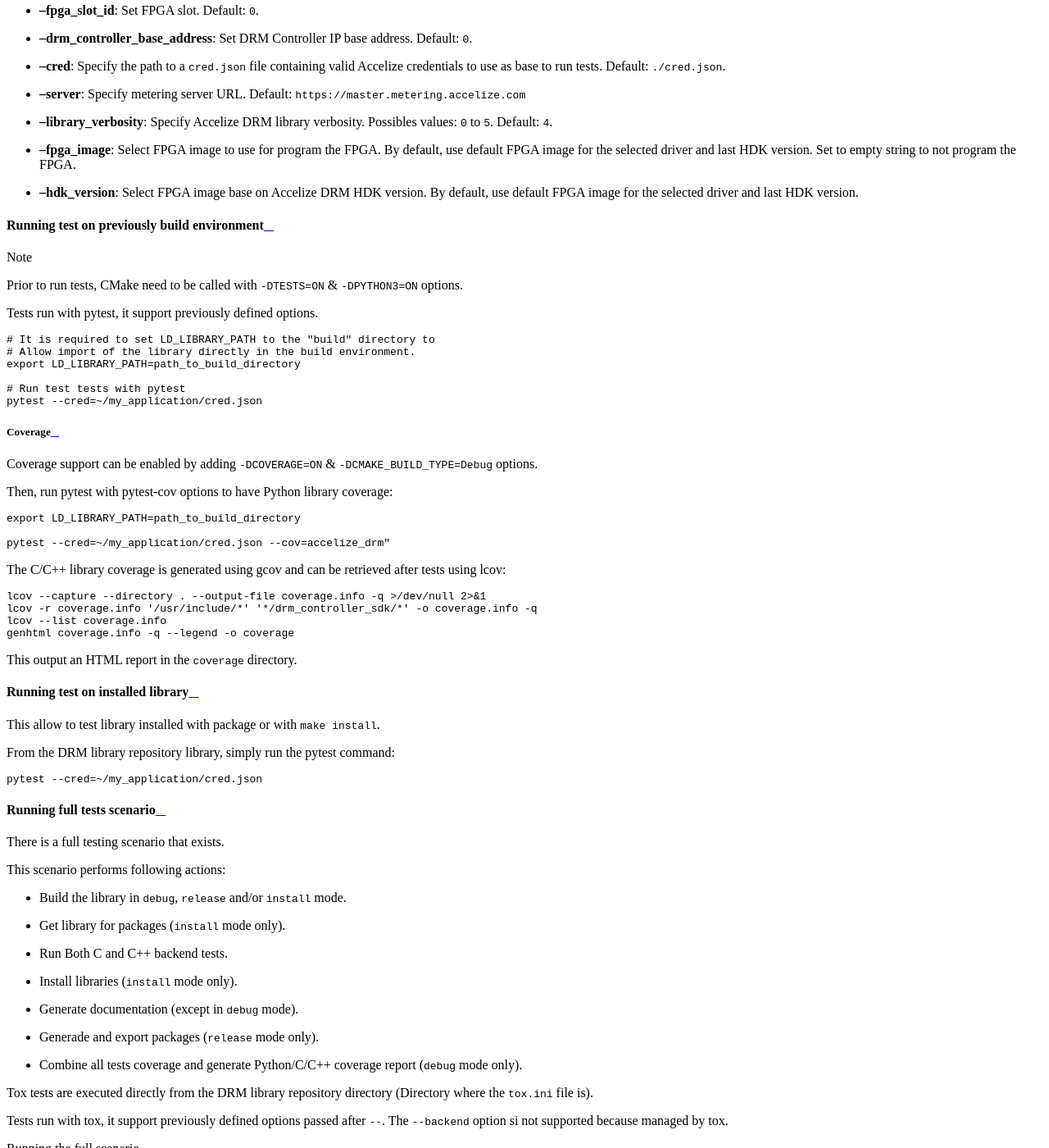
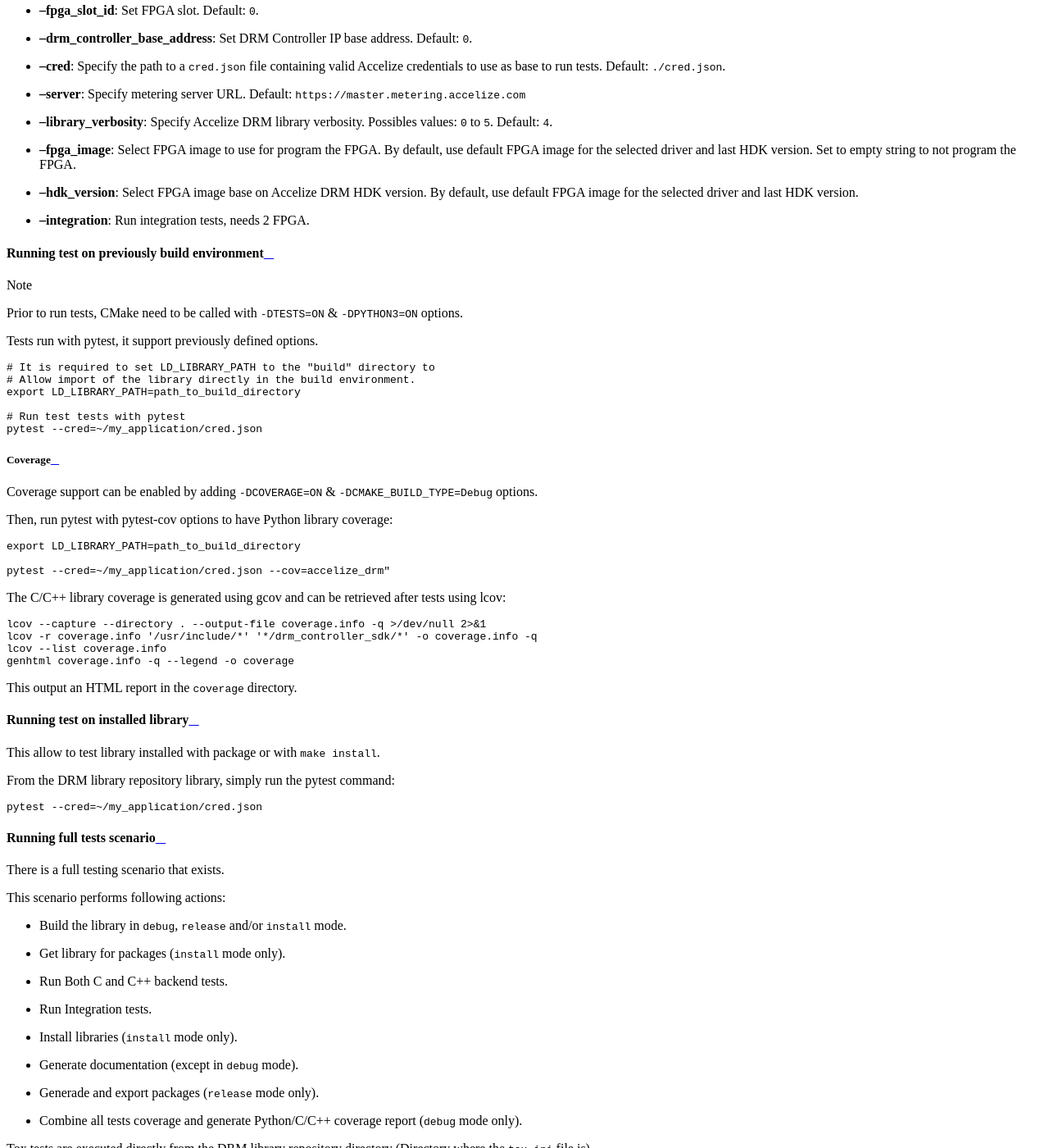
Before and after one commit to Accelize/drm, a Sphinx documentation site: the page built from doc/drm_library_installation.rst, in a window 1280 px wide and 1400 px high, scrolled down 9126 px. Shown: the whole window at 82% size. Built offline with Sphinx 7.4.7 and the Read the Docs theme 2.0.0, drawn with Linux system fonts in a browser that asks for light colours.

Commit message:
Doc: Integration tests.

```diff
--- a/doc/drm_library_installation.rst
+++ b/doc/drm_library_installation.rst
@@ -543,6 +543,8 @@ Tests support following options:
   By default, use default FPGA image for the selected driver and last HDK
   version.
 
+* **--integration**: Run integration tests, needs 2 FPGA.
+
 
 Running test on previously build environment
 ^^^^^^^^^^^^^^^^^^^^^^^^^^^^^^^^^^^^^^^^^^^^
@@ -608,6 +610,7 @@ This scenario performs following actions:
 * Build the library in ``debug``, ``release`` and/or ``install`` mode.
 * Get library for packages (``install`` mode only).
 * Run Both C and C++ backend tests.
+* Run Integration tests.
 * Install libraries (``install`` mode only).
 * Generate documentation (except in ``debug`` mode).
 * Generade and export packages (``release`` mode only).
```
